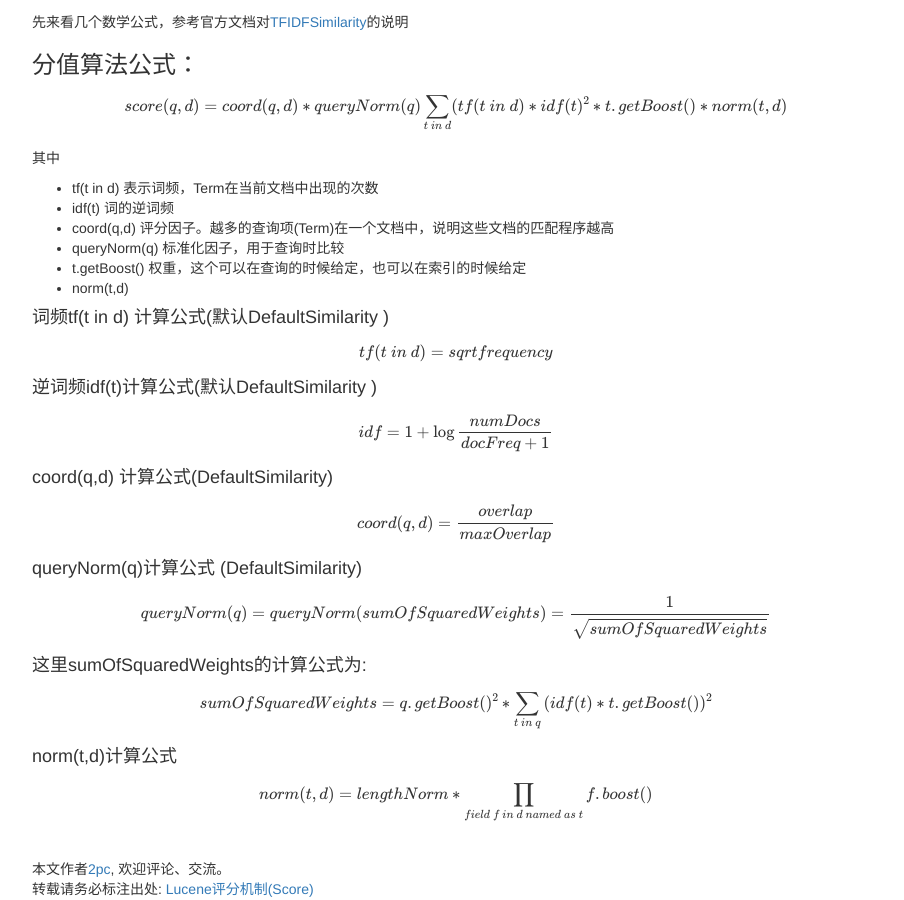
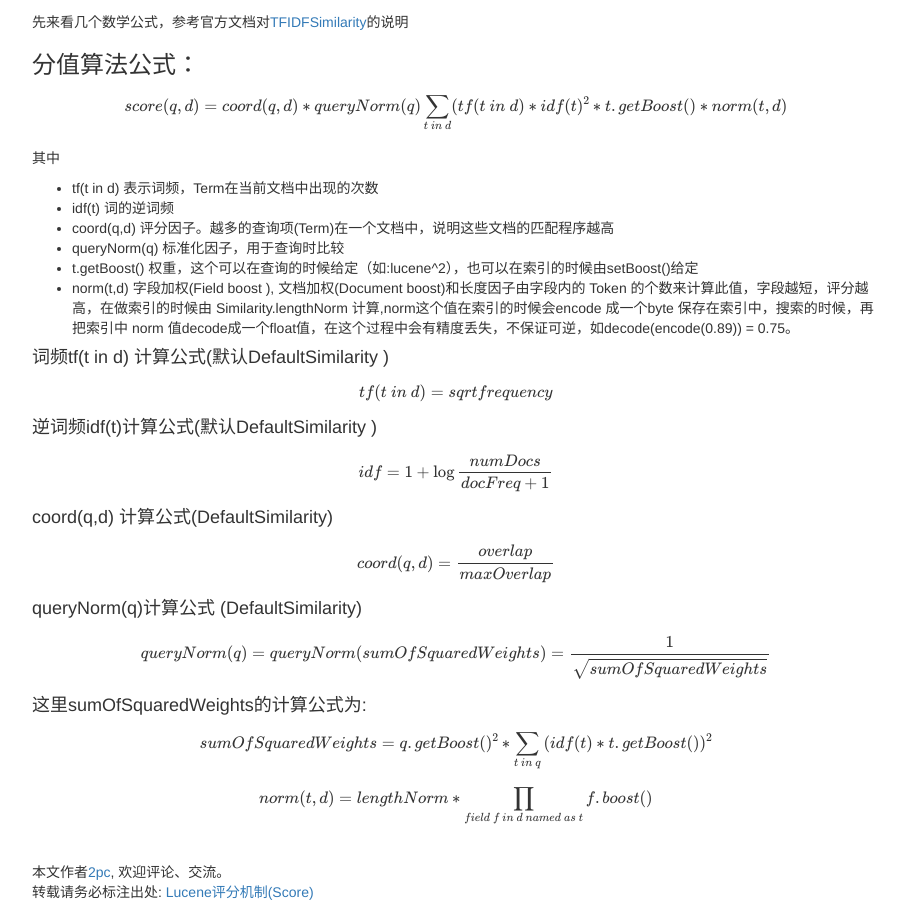
Before and after one commit to luyee/2pc.github.io, a Jekyll site: the page built from _posts/Search/2015-06-10-Lucene-Score.md, in a window 1280 px wide and 900 px high, scrolled down 230 px. Shown: the whole window, without its empty margins (38-942 px from the left). Built offline with Jekyll 4.4.1, drawn with Linux system fonts in a browser that asks for light colours; nearby versions of some CDN libraries; library files that are not in the unit come from our copies; formulas are drawn with MathJax 3; comment, search, counter and statistics services are not loaded.

Commit message:
Update 2015-06-10-Lucene-Score.md

```diff
--- a/_posts/Search/2015-06-10-Lucene-Score.md
+++ b/_posts/Search/2015-06-10-Lucene-Score.md
@@ -20,8 +20,8 @@ $$score(q,d)=coord(q,d)*queryNorm(q)\sum_{t\ in\ d }(tf( t\ in\ d )*idf(t)^2*t.g
 * idf(t) 词的逆词频
 * coord(q,d) 评分因子。越多的查询项(Term)在一个文档中，说明这些文档的匹配程序越高
 * queryNorm(q) 标准化因子，用于查询时比较
-* t.getBoost() 权重，这个可以在查询的时候给定，也可以在索引的时候给定
-* norm(t,d)
+* t.getBoost() 权重，这个可以在查询的时候给定（如:lucene^2），也可以在索引的时候由setBoost()给定
+* norm(t,d)   字段加权(Field boost ), 文档加权(Document boost)和长度因子由字段内的 Token 的个数来计算此值，字段越短，评分越高，在做索引的时候由 Similarity.lengthNorm 计算,norm这个值在索引的时候会encode 成一个byte 保存在索引中，搜索的时候，再把索引中 norm 值decode成一个float值，在这个过程中会有精度丢失，不保证可逆，如decode(encode(0.89)) = 0.75。
 
 #### 词频tf(t in d) 计算公式(默认DefaultSimilarity )
 
@@ -43,6 +43,4 @@ $$ queryNorm(q)=queryNorm(sumOfSquaredWeights)=\frac{1}{\sqrt{sumOfSquaredWeight
 
 $$sumOfSquaredWeights= q.getBoost() ^2*\sum_{t\ in\ q}{(idf(t)* t.getBoost())^2}$$
 
-#### norm(t,d)计算公式
-
 $$norm(t,d)= lengthNorm*\prod_{field\ f\ in\ d\ named\ as\ t}f.boost() $$
```
